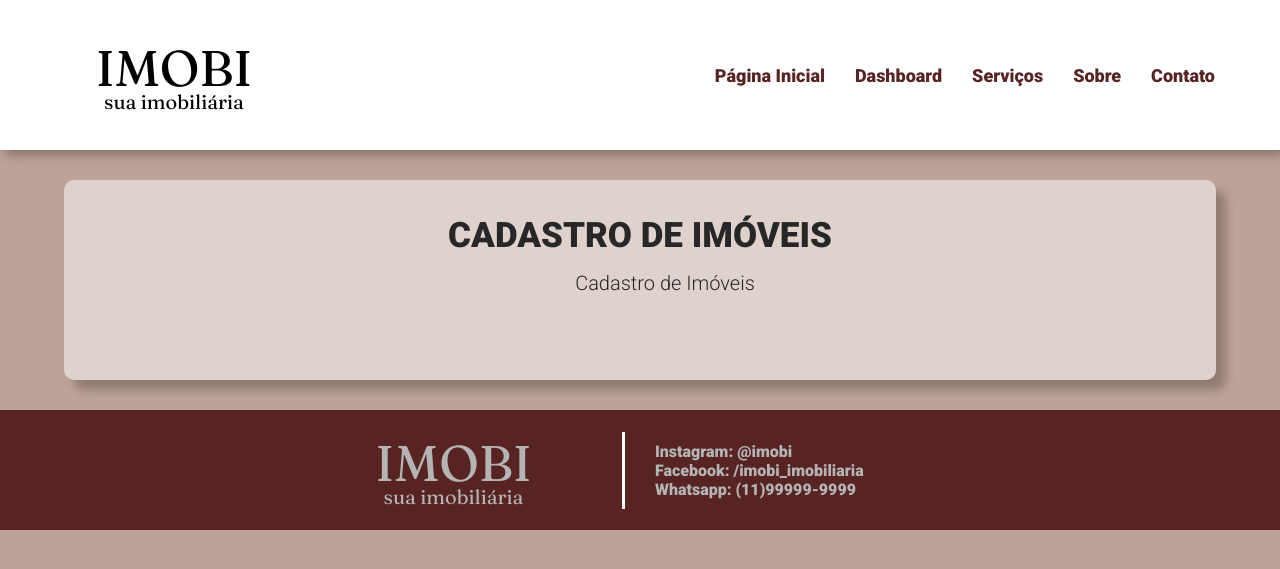
After one commit to caiokeidi/imobi, a Django app: page /imovel/cadastro in a window 1280 px wide. The commit adds this page. Shown: the top 569 px of the page. Run offline with Django 3.2, Linux system fonts and the light colour scheme; the visitor is signed in with stand-in values (Sample User, id 1).

Commit message:
Add: Cadastro links to dashboard and updated Imoveis Model

```diff
--- a/imobi/apps/corretor/views.py
+++ b/imobi/apps/corretor/views.py
@@ -20,7 +20,7 @@ def login(request):
             if user is not None:
                 auth.login(request, user)
                 print(f'Usuário {user} logado')
-                return redirect('index')
+                return redirect('dashboard')
 
             else:
                 print('Senha ou Usuário Incorreto')
--- a/imobi/apps/imoveis/models.py
+++ b/imobi/apps/imoveis/models.py
@@ -1,6 +1,8 @@
 from django.db import models
+from django.contrib.auth.models import User
 
 class Imoveis(models.Model):
+    corretor = models.ForeignKey(User, on_delete=models.CASCADE, default=1)
     cliente = models.CharField(max_length=50)
 
     cidade = models.CharField(max_length=50)
--- a/imobi/apps/imoveis/urls.py
+++ b/imobi/apps/imoveis/urls.py
@@ -4,5 +4,6 @@ from . import views
 urlpatterns = [
     path('', views.index, name='index'),
     path('imovel/<int:imovel_id>', views.imovel, name='imovel'),
-    path('imovel/busca', views.busca, name='busca')
+    path('imovel/busca', views.busca, name='busca'),
+    path('imovel/cadastro', views.cadastro_imoveis, name='cadastro_imoveis')
 ]
--- a/imobi/apps/imoveis/views.py
+++ b/imobi/apps/imoveis/views.py
@@ -1,5 +1,6 @@
-from django.shortcuts import render, get_list_or_404, get_object_or_404
+from django.shortcuts import render, get_list_or_404, get_object_or_404, redirect
 from django.db.models import Count
+from django.contrib.auth.models import User
 from .models import Imoveis, imagens
 from django.core.paginator import Paginator, EmptyPage, PageNotAnInteger
 import json
@@ -62,6 +63,11 @@ def busca(request):
 
     return render(request, 'imoveis/busca.html', dados)
 
+def cadastro_imoveis(request):
+    if request.user.is_authenticated:
+        return render(request, 'imoveis/cadastro.html')
+    else:
+        return redirect('login')
 
 def cidade_bairro():
     dict_cb_query = Imoveis.objects.values('bairro', 'cidade', 'tipo_negocio', 'tipo_imovel').annotate(dcount=Count('bairro'))
--- a/imobi/templates/corretor/dashboard.html
+++ b/imobi/templates/corretor/dashboard.html
@@ -8,10 +8,10 @@
     <div class="main_content">
 
         <div class="main_content_box">
-            <h1> DASHBOARD - Bem vindo {{ user.username }} </h1>
+            <h1> DASHBOARD - Bem vindo {{ user.first_name }} </h1>
             <div class="text_main_content_box">
                 <div class="base_dashboard">
-                    <a href="" class="card_dashboard btm">CADASTRAR IMÓVEL</a>
+                    <a href="{% url 'cadastro_imoveis' %}" class="card_dashboard btm">CADASTRAR IMÓVEL</a>
                     <a href="" class="card_dashboard btm">EDITAR IMÓVEIS</a>
                 </div>
                 <a class="btm_logout btm" href="{% url 'logout' %}">LOGOUT</a>
--- /dev/null
+++ b/imobi/templates/imoveis/cadastro.html
@@ -0,0 +1,24 @@
+{% extends 'base.html' %}
+{% load static %}
+
+{% block content %}
+
+    {% include 'partials/_menu.html' %}
+
+    <div class="main_content">
+
+        <div class="main_content_box">
+            <h1> CADASTRO DE IMÓVEIS </h1>
+            <div class="text_main_content_box">
+                <p>Cadastro de Imóveis</p>
+            </div>
+        </div>
+
+    </div>
+
+
+
+
+    {% include 'partials/_footer.html' %}
+
+{% endblock %}
```
Also changed, not shown: imobi/imobi/static/css/corretor.css (+16 -0 lines), imobi/apps/imoveis/migrations/0008_imoveis_corretor.py (added).
